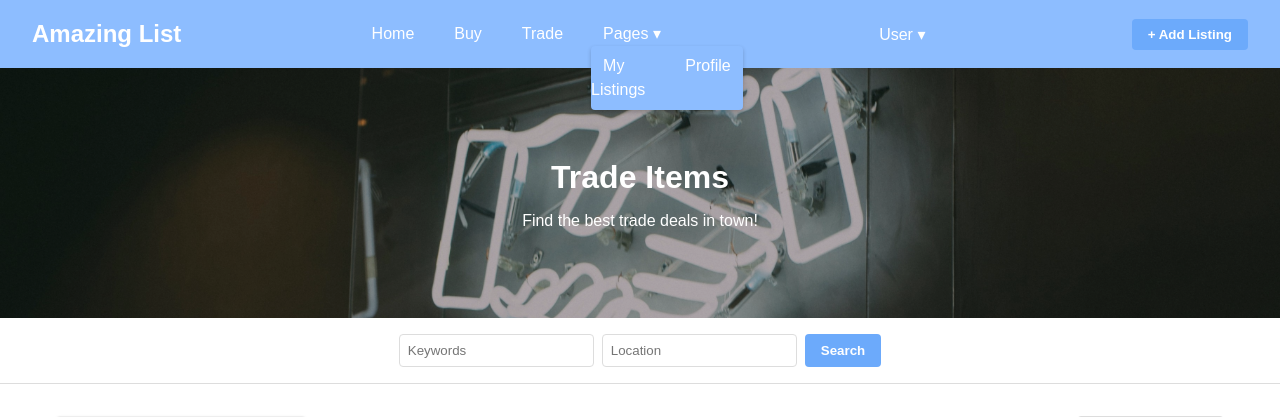
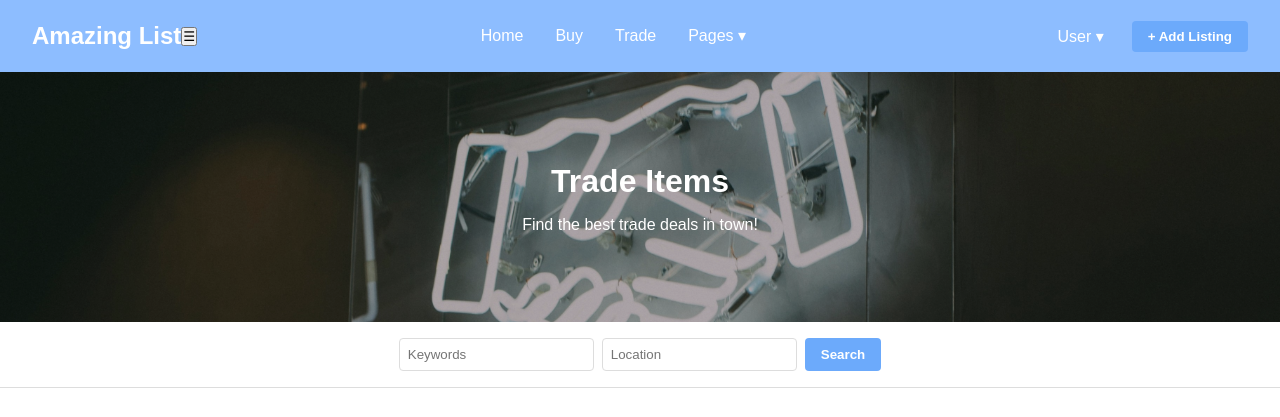
Before and after one commit to mafromla/Amazing-List, a PHP site: page /Pages/tradepage.html in a window 1280 px wide. Shown: the top 417 px of the page. Run offline with PHP 8.4, Linux system fonts and the light colour scheme.

Commit message:
Add files via upload

```diff
--- a/CSS/trade.css
+++ b/CSS/trade.css
@@ -53,33 +53,38 @@
     font-weight: bold;
     color: var(--white);
   }
-  .mobile-toggle {
-    display: none;
-    background: none;
-    border: none;
-    font-size: 1.5rem;
-    color: var(--white);
-    cursor: pointer;
+
+	/* Navigation Styles */
+
+	nav {
+	  display: table; /* shrink-to-fit */
+	  margin: 0 auto; /* centers the nav in its container */
 	}
-  #mainNav ul {
+
+	nav ul {
 	  list-style: none;
 	  display: flex;
-    gap: 1rem;
+	  align-items: center;
 	}
-  #mainNav a {
+
+	nav li {
+	  position: relative;
+	}
+
+	nav a {
+	  display: block;
+	  padding: 0.5rem 1rem;
+	  text-decoration: none;
 	  color: var(--white);
-    padding: 0.5rem 0.75rem;
-    border-radius: 4px;
 	  transition: background-color 0.3s ease;
 	}
-  #mainNav a:hover {
+
+	nav a:hover {
 	  background-color: var(--hover-bg);
 	}
-  .dropdown {
-    position: relative;
-  }
+	/* Dropdown Menu Styles */
 	.dropdown-menu {
-    display: none;
+	  display: none; /* Hidden by default */
 	  position: absolute;
 	  top: 100%;
 	  left: 0;
@@ -88,11 +93,16 @@
 	  padding: 0.5rem 0;
 	  min-width: 150px;
 	  border-radius: 4px;
-    box-shadow: 0 2px 4px rgba(0,0,0,0.2);
-    z-index: 1000; /* Higher than the hero image */
+	  box-shadow: 0 2px 4px rgba(0, 0, 0, 0.2);
+	  z-index: 1000;
 	}
+
 	.dropdown:hover .dropdown-menu {
 	  display: block;
+	}
+
+	.dropdown-menu li a {
+	  padding: 0.5rem 1rem;
 	}
   .user-profile-dropdown {
     position: relative;
@@ -116,24 +126,7 @@
     font-weight: 600;
     margin-left: 1rem;
   }
-  @media (max-width: 768px) {
-    .mobile-toggle {
-      display: block;
-    }
-    #mainNav {
-      display: none;
-      flex-direction: column;
-      background-color: var(--sky-blue);
-      position: absolute;
-      top: 60px;
-      left: 0;
-      width: 100%;
-      padding: 1rem 0;
-    }
-    #mainNav ul {
-      flex-direction: column;
-    }
-  }
+
 
   /* -----------------------------------------
      HERO SECTION
```
Also changed, not shown: CSS/buy.css (+30 -37 lines), CSS/productlisting.css (+30 -12 lines), CSS/register.css (+30 -19 lines). Lines whose indentation alone changed are shown as unchanged.
